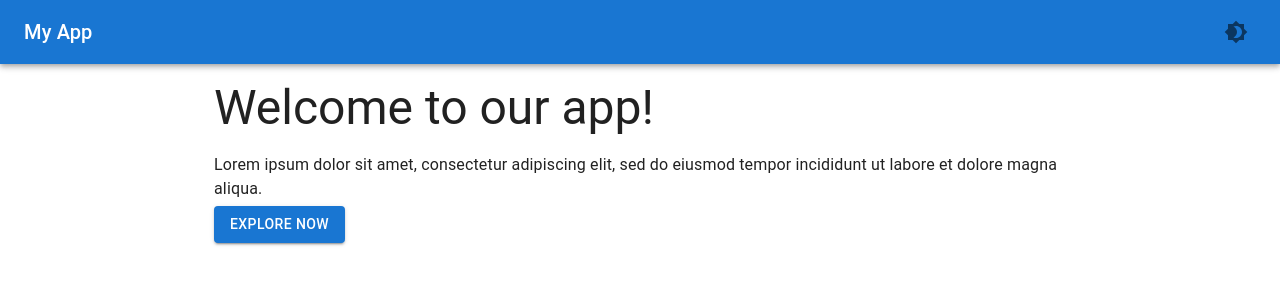
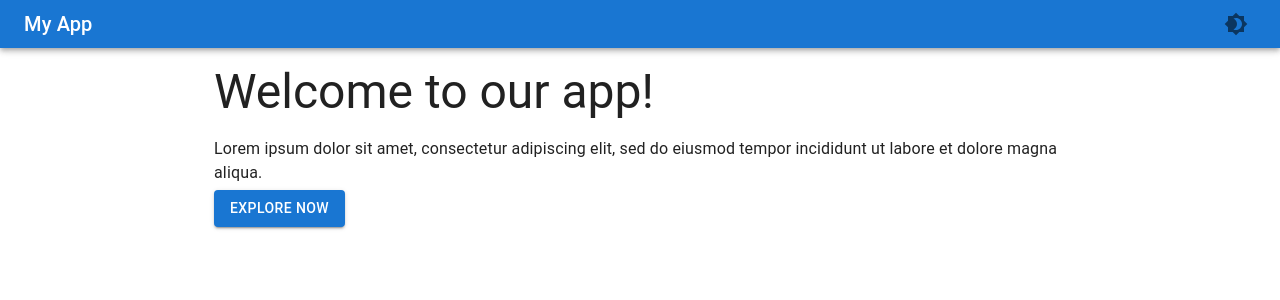
Before and after one commit to rls1990/vite-react-tsx-authgoogle, a React (Vite) app: page /#/ in a window 1280 px wide. Shown: the top 300 px of the page. Built offline with nearby package versions, Linux system fonts and the light colour scheme; no server answers.

Commit message:
modified:   src/components/navigationbar/NavigationBar.tsx

```diff
--- a/src/components/navigationbar/NavigationBar.tsx
+++ b/src/components/navigationbar/NavigationBar.tsx
@@ -13,7 +13,7 @@ const NavigationBar = () => {
   return (
     <>
       <AppBar position="sticky">
-        <Toolbar>
+        <Toolbar variant="dense">
           <Typography variant="h6">My App</Typography>
           <IconButton
             sx={{ ml: "auto" }}
```
